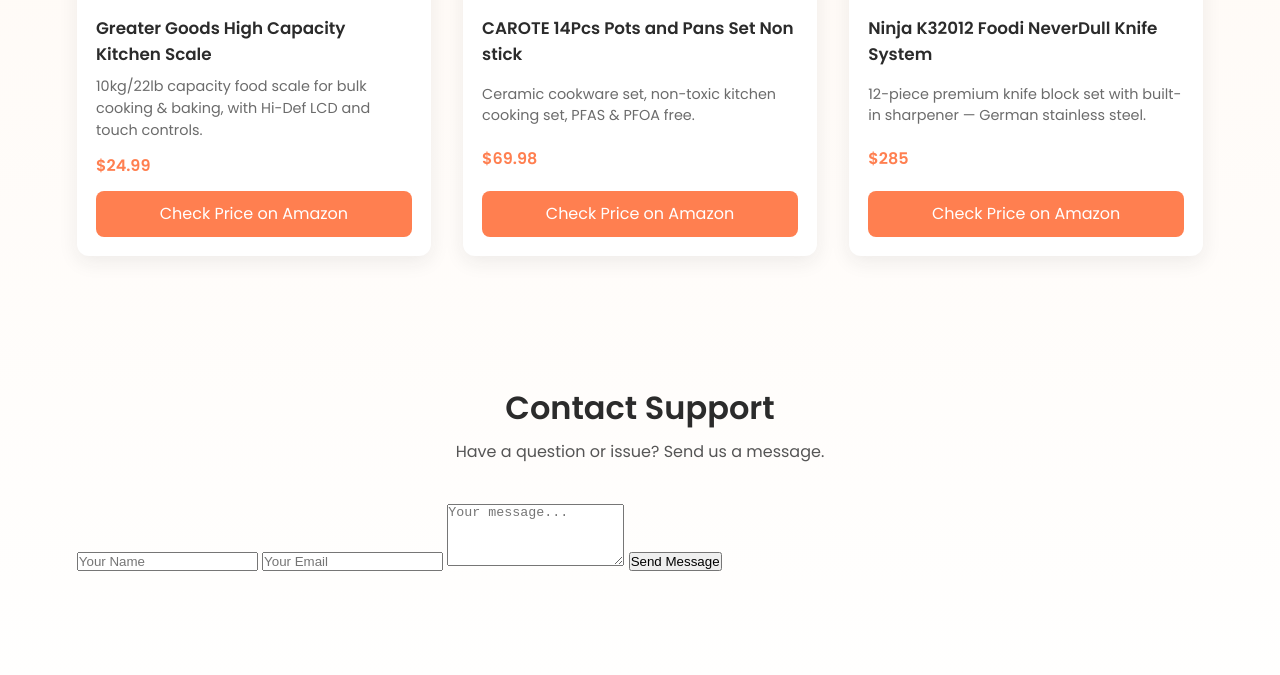
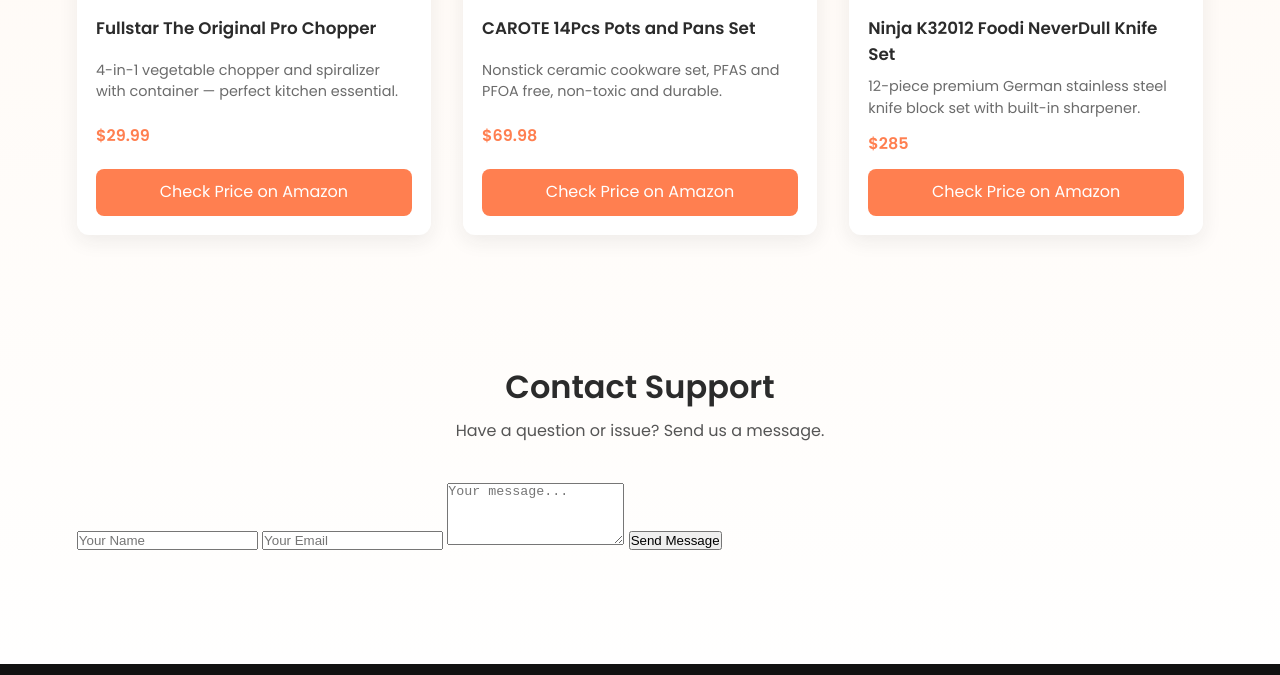
Before and after one commit to one323/kitchen-tools-shop, a plain HTML site: page index.html in a window 1280 px wide. Shown: the part 1045-1720 px from the top of the page. Drawn offline with Linux system fonts and the light colour scheme.

Commit message:
Update product details and improve header background

```diff
--- a/index.html
+++ b/index.html
@@ -25,6 +25,7 @@
       line-height: 1.5;
     }
 
+    /* HEADER */
     header {
       width: 100%;
       padding: 1.2rem 6%;
@@ -33,7 +34,7 @@
       justify-content: space-between;
       position: sticky;
       top: 0;
-      background: rgba(255,255,255,0.9);
+      background: rgba(255,255,255,0.95);
       backdrop-filter: blur(6px);
       z-index: 50;
       border-bottom: 1px solid rgba(0,0,0,0.05);
@@ -57,6 +58,7 @@
       color: var(--primary);
     }
 
+    /* HERO */
     .hero {
       height: 70vh;
       background: url('https://images.pexels.com/photos/5591711/pexels-photo-5591711.jpeg?auto=compress&cs=tinysrgb&w=1600') center/cover no-repeat;
@@ -92,6 +94,7 @@
       margin: 0 auto;
     }
 
+    /* PRODUCTS */
     .section {
       padding: 4rem 6%;
     }
@@ -185,6 +188,7 @@
       font-size: 0.9rem;
     }
 
+    /* Responsive */
     @media (max-width: 768px) {
       .hero h2 { font-size: 1.8rem; }
       .hero p { font-size: 0.95rem; }
@@ -214,40 +218,38 @@
   <p class="section-sub">Highly-rated kitchen essentials chosen for home chefs.</p>
 
   <div class="products-grid">
-
     <!-- Product 1 -->
     <div class="product">
-      <img src="https://m.media-amazon.com/images/I/81Z52cyYB+L._AC_SX679_.jpg" alt="Kitchen Scale">
+      <img src="https://m.media-amazon.com/images/I/81GZZyozv-L._AC_SX679_.jpg" alt="Vegetable Chopper">
       <div class="product-info">
-        <h3>Greater Goods High Capacity Kitchen Scale</h3>
-        <p>10kg/22lb capacity food scale for bulk cooking & baking, with Hi-Def LCD and touch controls.</p>
-        <div class="price">$24.99</div>
-        <a class="btn" href="https://amzn.to/3JsASSg" target="_blank">Check Price on Amazon</a>
+        <h3>Fullstar The Original Pro Chopper</h3>
+        <p>4-in-1 vegetable chopper and spiralizer with container — perfect kitchen essential.</p>
+        <div class="price">$29.99</div>
+        <a class="btn" href="https://amzn.to/4hrcbSE" target="_blank">Check Price on Amazon</a>
       </div>
     </div>
 
-    <!-- Product 2 (CAROTE Set) -->
+    <!-- Product 2 -->
     <div class="product">
-      <img src="https://m.media-amazon.com/images/I/71sQ59NJRGL._AC_SX679_.jpg" alt="CAROTE Pots and Pans">
+      <img src="https://m.media-amazon.com/images/I/71sQ59NJRGL._AC_SX679_.jpg" alt="CAROTE Pots and Pans Set">
       <div class="product-info">
-        <h3>CAROTE 14Pcs Pots and Pans Set Non stick</h3>
-        <p>Ceramic cookware set, non-toxic kitchen cooking set, PFAS & PFOA free.</p>
+        <h3>CAROTE 14Pcs Pots and Pans Set</h3>
+        <p>Nonstick ceramic cookware set, PFAS and PFOA free, non-toxic and durable.</p>
         <div class="price">$69.98</div>
         <a class="btn" href="https://amzn.to/43u0Jjw" target="_blank">Check Price on Amazon</a>
       </div>
     </div>
 
-    <!-- Product 3 (Ninja Knives) -->
+    <!-- Product 3 -->
     <div class="product">
       <img src="https://m.media-amazon.com/images/I/81Yzi62kDmL._SX522_.jpg" alt="Ninja Knife Set">
       <div class="product-info">
-        <h3>Ninja K32012 Foodi NeverDull Knife System</h3>
-        <p>12-piece premium knife block set with built-in sharpener — German stainless steel.</p>
+        <h3>Ninja K32012 Foodi NeverDull Knife Set</h3>
+        <p>12-piece premium German stainless steel knife block set with built-in sharpener.</p>
         <div class="price">$285</div>
         <a class="btn" href="https://amzn.to/43CpmdM" target="_blank">Check Price on Amazon</a>
       </div>
     </div>
-
   </div>
 </section>
 
```
